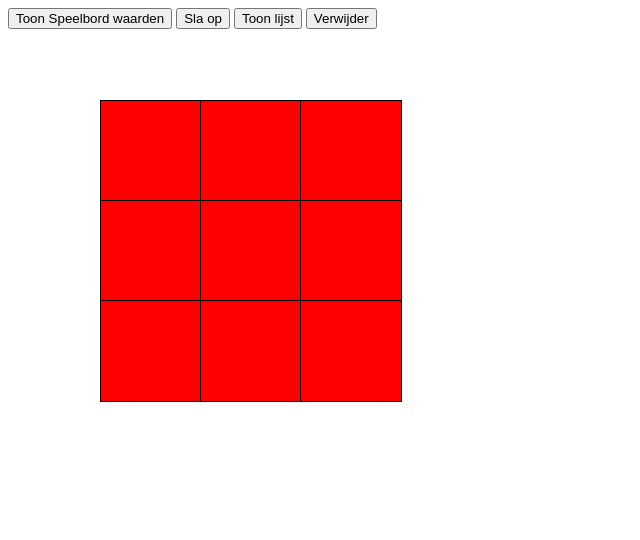
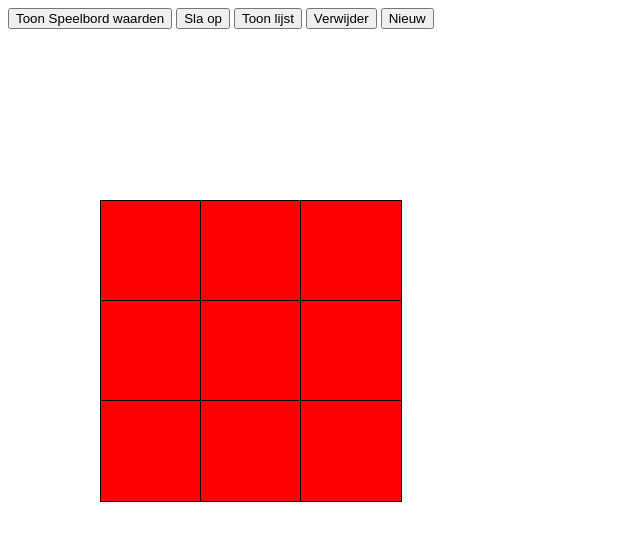
Before and after one commit to vincentarius/mijnenveld, a website: page mijnenveld.html in a window 1280 px wide. Both pictures are taken after a click on the button "Maak speelbord". Shown: the whole page, without its empty margins (0-640 px from the left). Drawn offline with Linux system fonts and the light colour scheme.

Commit message:
knop op nieuw speelbord te maken toegevoegd (testen moeten nog)

```diff
--- a/mijnenveld.html
+++ b/mijnenveld.html
@@ -11,7 +11,7 @@
         src="mijnenveldActies.js">
     </script>
 </head>
-<body>
+<body onload="bouwHelper()">
 
     <form id="formSpeelbordSelectie"
           data-cy="formSpeelbordSelectie">
@@ -25,19 +25,19 @@
             <option value="10">10</option>
         </select>
         <input type="button"
-               onclick="plaatsSpeelbord(speelbord)"
+               onclick="plaatsSpeelbord()"
                value="Maak speelbord"
                data-cy="knopPlaatsSpeelbord">
     </form>
 
-    <button onclick="toonAlleSpeelbordWaarden(speelbord)"
+    <button onclick="toonAlleSpeelbordWaarden()"
             id="knopSpeelbordWaarden"
             style="display: none"
             data-cy="knopSpeelbordWaarden">
             Toon Speelbord waarden
     </button>
 
-    <button onclick="slaOp(speelbord)"
+    <button onclick="slaOp()"
             id="knopSpeelbordOpslaan"
             style="display: none"
             data-cy="knopSpeelbordOpslaan">
@@ -58,6 +58,13 @@
             Verwijder
     </button>
 
+    <button onclick="maakNieuwSpeelbord()"
+        id="knopMaakNieuwSpeelbord"
+        style="display: none"
+        data-cy="knopMaakNieuwSpeelbord">
+        Nieuw
+    </button>
+
     <div id="speelbord"
          style="display:none"
          data-cy="speelbord">
@@ -68,6 +75,11 @@
          data-cy="opgeslagenSpeelborden">
     </div>
 
+    <div id="bouwHelper"
+        style="display: inline"
+        data-cy="bouwHelper">
+    </div>
+
 </body>
 
 
--- a/mijnenveldSpeelbord.js
+++ b/mijnenveldSpeelbord.js
@@ -1,46 +1,53 @@
-var speelbord = [];
-var blokGrootte = 100;
-var aantalBommen = 5;
+speelbordLocatie = document.getElementById("speelbord");
+creeerLeegSpeelbord();
 
-// Dit zijn de startposties van het speelbord op het scherm
-var rijPositie = 100;
-var kolomPositie = 100;
+function creeerLeegSpeelbord() {
+    speelbord = [];
+    speelbord.speelbordStatusAangemaakt = false;
+    speelbord.blokGrootte = 100;
+    speelbord.aantalBommen = 5;
 
-function onload() {
-
+    // Dit zijn de startposties van het speelbord op het scherm
+    speelbord.rijPositie = 200;
+    speelbord.kolomPositie = 100;
 };
 
-function plaatsSpeelbord(bord) {
+
+
+function plaatsSpeelbord() {
     selectieSpeelbordGrootte = document.getElementById("selectieSpeelbordGrootte");
     bordGrootte = selectieSpeelbordGrootte.options[selectieSpeelbordGrootte.selectedIndex].text;
-    speelbordLocatie = document.getElementById("speelbord");
+
     formSpeelbordSelectie = document.getElementById("formSpeelbordSelectie");
     knopSpeelbordWaarden = document.getElementById("knopSpeelbordWaarden");
     knopSpeelbordOpslaan = document.getElementById("knopSpeelbordOpslaan");
     knopVerwijderSpeelborden = document.getElementById('knopVerwijderSpeelborden');
+    knopMaakNieuwSpeelbord = document.getElementById('knopMaakNieuwSpeelbord');
     knopToonOpgeslagenSpeelborden = document.getElementById('knopToonOpgeslagenSpeelborden');
+    opgeslagenSpeelborden = document.getElementById('opgeslagenSpeelborden');
 
-    definieerSpeelbord(bord);
+    definieerSpeelbord(speelbord);
 
-    if (bord.speelbordStatus != 'gemaakt') {
+    if (speelbord.speelbordStatus != 'gemaakt') {
         for (var i = 0; i < aantalBlokjes; i++) {
-            plaatsBlokje(bord,i);
+            plaatsBlokje(speelbord,i);
         };
     };
     formSpeelbordSelectie.style.display = "none";
     knopSpeelbordWaarden.style.display = "inline";
     knopSpeelbordOpslaan.style.display = "inline";
     knopVerwijderSpeelborden.style.display = "inline";
+    knopMaakNieuwSpeelbord.style.display = "inline";
     knopToonOpgeslagenSpeelborden.style.display = "inline";
-    bord.speelbordStatusAangemaakt = true;
-    console.log(bord);
+    speelbord.speelbordStatusAangemaakt = true;
+    bouwHelper();
 };
 
-function definieerSpeelbord(bord) {
+function definieerSpeelbord(speelbord) {
     let speelbordGrootte = bordGrootte * bordGrootte;;
     // Maak het benodigde aantal blokjes aan.
     for (var i=0; i<speelbordGrootte; i++) {
-        bord[i] = {
+        speelbord[i] = {
             id: i,
             xPositie: "",
             yPositie: "",
@@ -48,49 +55,49 @@ function definieerSpeelbord(bord) {
             zichtbaar : true
         };
     };
-    aantalBlokjes = bord.length;
-    bepaalPosities(bord);
-    legBommen(bord);
+    aantalBlokjes = speelbord.length;
+    bepaalPosities(speelbord);
+    legBommen(speelbord);
 };
 
-function bepaalPosities(bord) {
+function bepaalPosities(speelbord) {
     // De index is nodig om door alle blokjes op het speelbord te lopen
     var index = 0;
 
     for (let rij = 0; rij < bordGrootte; rij++) {
         for (let kolom = 0; kolom < bordGrootte; kolom++){
-            bord[index].yPositie = rijPositie + "px";
-            bord[index].xPositie = kolomPositie + "px";
-            kolomPositie = kolomPositie + blokGrootte;
+            speelbord[index].yPositie = speelbord.rijPositie + "px";
+            speelbord[index].xPositie = speelbord.kolomPositie + "px";
+            speelbord.kolomPositie = speelbord.kolomPositie + speelbord.blokGrootte;
             index = index + 1;
         };
-        rijPositie = rijPositie + blokGrootte;
-        kolomPositie = 100;
+        speelbord.rijPositie = speelbord.rijPositie + speelbord.blokGrootte;
+        speelbord.kolomPositie = 100;
     };
 };
 
-function legBommen(bord) {
+function legBommen(speelbord) {
     var rndBlok;
-    var aantal = aantalBommen * 2;
+    var aantal = speelbord.aantalBommen * 2;
 
     for (let i = 0;i < aantal; i++) {
         rndBlok = Math.floor(Math.random() * (aantalBlokjes - 1 ) ) + 1;
-        bord[rndBlok].bom = true;
+        speelbord[rndBlok].bom = true;
     };
 };
 
-function plaatsBlokje(bord,identifier) {
+function plaatsBlokje(speelbord,identifier) {
     let blok = document.createElementNS("http://www.w3.org/2000/svg", "svg");
     let dataCy = document.createAttribute("data-cy");
     dataCy.value = "geplaatstBlokje";
     blok.setAttributeNode(dataCy);
-        blok.id = "blok" + bord[identifier].id;
+        blok.id = "blok" + speelbord[identifier].id;
         blok.style.border = "1px solid black";
         blok.style.position = "absolute";
-        blok.style.left = bord[identifier].xPositie;
-        blok.style.top = bord[identifier].yPositie;
-        blok.style.width = blokGrootte;
-        blok.style.height = blokGrootte;
+        blok.style.left = speelbord[identifier].xPositie;
+        blok.style.top = speelbord[identifier].yPositie;
+        blok.style.width = speelbord.blokGrootte;
+        blok.style.height = speelbord.blokGrootte;
         blok.style.backgroundColor = "red";
 
         var rect = document.createElement("rect");
@@ -99,3 +106,33 @@ function plaatsBlokje(bord,identifier) {
     // Plaats het svg element
     document.body.insertBefore(blok,speelbordLocatie);
 };
+
+function maakNieuwSpeelbord() {
+    // Verwijder eerst de juiste knoppen uit het scherm
+    formSpeelbordSelectie.style.display = "inline";
+    knopSpeelbordWaarden.style.display = "none";
+    knopSpeelbordOpslaan.style.display = "none";
+    knopVerwijderSpeelborden.style.display = "none";
+    knopMaakNieuwSpeelbord.style.display = "none";
+    knopToonOpgeslagenSpeelborden.style.display = "none";
+    opgeslagenSpeelborden.style.display = "none";
+    // Verwijder het aangemaakte speelbord van het scherm
+    let speelbordGrootte = bordGrootte * bordGrootte;;
+    // Verwijder ieder blokje
+    for (var i=0; i<speelbordGrootte; i++) {
+        let verwijderBlok = document.getElementById("blok" + speelbord[i].id);
+        verwijderBlok.parentNode.removeChild(verwijderBlok);
+    };
+    // Maak het speelbord leeg
+    creeerLeegSpeelbord();
+    bouwHelper();
+};
+
+function bouwHelper() {
+    console.log("startpositie rij: " + speelbord.rijPositie);
+    console.log("startpositie kolom: " + speelbord.kolomPositie);
+    console.log("aantal bommen: " + speelbord.aantalBommen);
+    console.log("blokgrootte: " + speelbord.blokGrootte);
+    console.log("Speelbord: " + JSON.stringify(speelbord));
+    console.log("Speelbord status aangemaakt: " + speelbord.speelbordStatusAangemaakt);
+};
```
Also changed, not shown: 1 other file.
